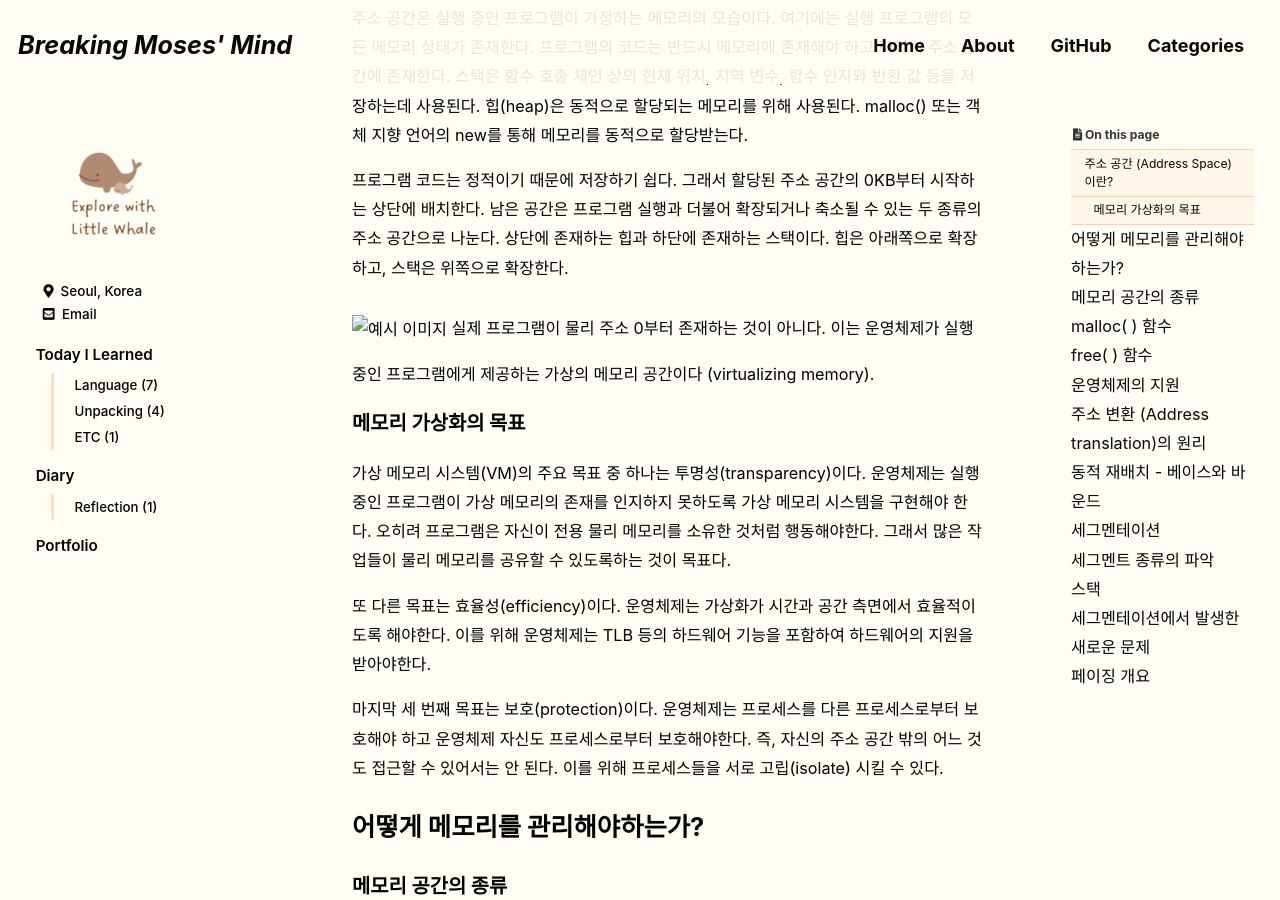
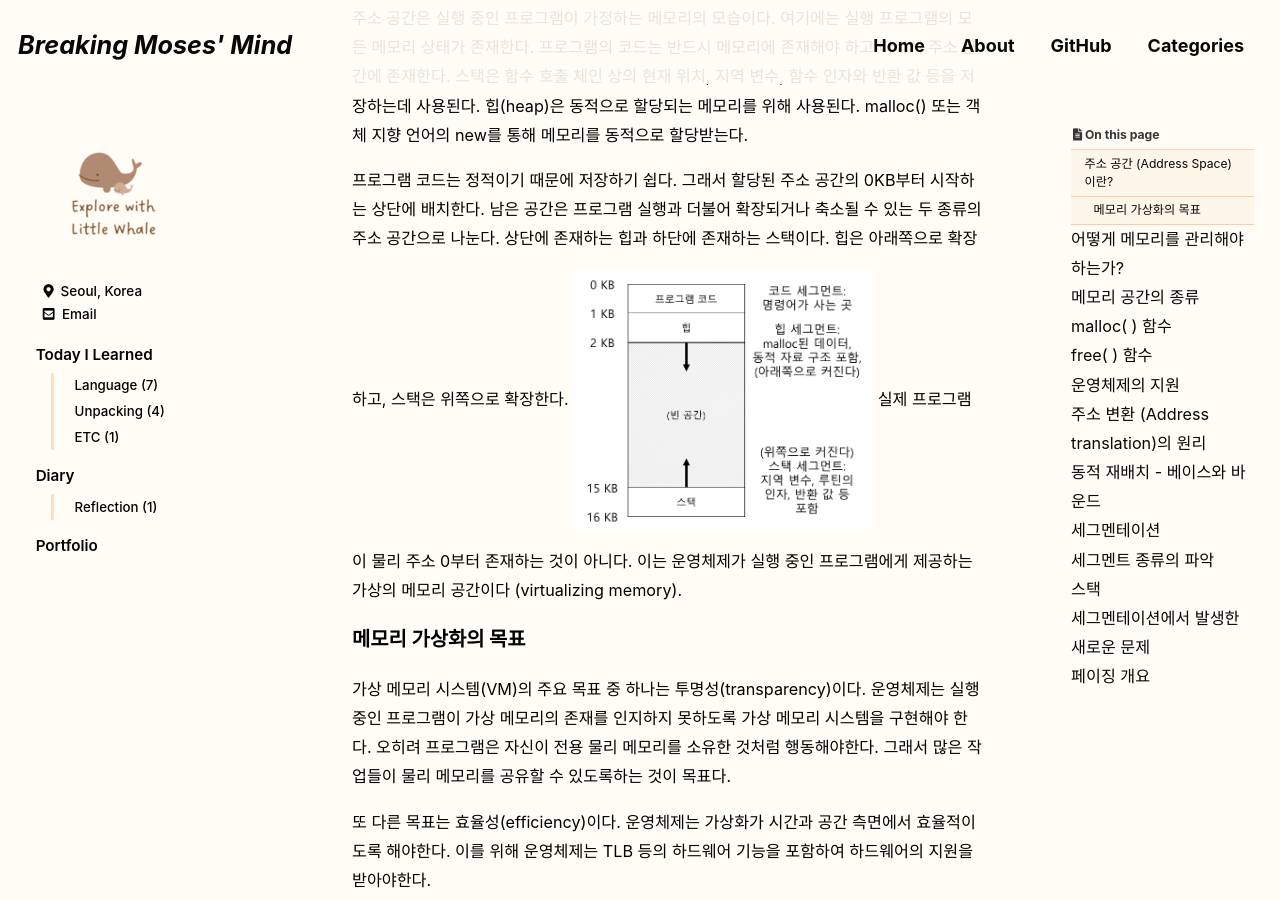
Before and after one commit to moset1/moset1.github.io, a Jekyll site: the page built from _posts/2025-07-17-unpacking-[OS]VM-BBtoSegmentation.md, in a window 1280 px wide and 900 px high, scrolled down 440 px. Built offline with Jekyll 4.4.1, drawn with Linux system fonts in a browser that asks for light colours; cached includes are drawn as plain includes; some web fonts are replaced; comment, search, counter and statistics services are not loaded.

Commit message:
add posts

```diff
--- a/_posts/2025-07-17-unpacking-[OS]VM-BBtoSegmentation.md
+++ b/_posts/2025-07-17-unpacking-[OS]VM-BBtoSegmentation.md
@@ -20,8 +20,7 @@ last_modified_at: 2025-07-15
 주소 공간은 실행 중인 프로그램이 가정하는 메모리의 모습이다.  여기에는 실행 프로그램의 모든 메모리 상태가 존재한다. 프로그램의 코드는 반드시 메모리에 존재해야 하고 따라서 주소 공간에 존재한다. 스택은 함수 호출 체인 상의 현재 위치, 지역 변수, 함수 인자와 반환 값 등을 저장하는데 사용된다. 힙(heap)은 동적으로 할당되는 메모리를 위해 사용된다. malloc() 또는 객체 지향 언어의 new를 통해 메모리를 동적으로 할당받는다.
 
 프로그램 코드는 정적이기 때문에 저장하기 쉽다. 그래서 할당된 주소 공간의 0KB부터 시작하는 상단에 배치한다. 남은 공간은 프로그램 실행과 더불어 확장되거나 축소될 수 있는 두 종류의 주소 공간으로 나눈다. 상단에 존재하는 힙과 하단에 존재하는 스택이다.  힙은 아래쪽으로 확장하고, 스택은 위쪽으로 확장한다.
-
-![예시 이미지](../assets/images/posts_img/unpacking/vm1-1.png)
+<img src="{{ "/assets/images/posts_img/unpacking/vm1-1.png" | relative_url }}" alt="주소 공간 예시" width="300">
 실제 프로그램이 물리 주소 0부터 존재하는 것이 아니다. 이는 운영체제가 실행 중인 프로그램에게 제공하는 가상의 메모리 공간이다 (virtualizing memory).
 
 ### 메모리 가상화의 목표
@@ -92,7 +91,7 @@ physical address = virtual address + base
 
 아이디어는 하나의 베이스와 바운드 쌍만 존재하는 것이 아니라 주소 공간의 논리적인 세그먼트(segment)마다 베이스와 바운드 쌍이 존재하는 것이다. 예를 들어 코드, 스택, 힙 세 종류의 세그먼트가 주소 공간에 존재하면, 3개 베이스와 바운드 쌍이 존재한다.
 
-<img src="../assets/images/posts_img/unpacking/vm1-5.png" width="600" height="500">
+<img src="{{ "/assets/images/posts_img/unpacking/vm1-5.png" | relative_url }}" alt="세그멘테이션 예시" width="600">
 
 
 예를 들어, 가상 주소 100번지는 코드 세그멘트에 속한다. 참조가 일어나면 하드웨어는 베이스 값에 이 세그먼트의 오프셋(100)을 더해 물리 주소는 100 + 32KB = 32868이된다. 그 후 주소가 범위(2KB) 내에 있는지 검사하고, 범위 내에 있을 경우 물리 메모리 주소 32868을 읽는다.
@@ -128,7 +127,7 @@ physical address = virtual address + base
 두 번째 문제는 미사용 중인 물리 메모리 공간의 관리이다. 새로운 주소 공간이 생성되면 운영체제는 이 공간의 세그멘트를 위한 비어있는 물리 메모리 영역을 찾을 수 있어야 한다.
 
 물리 메모리가 빠르게 작은 크기의 빈 공간들로 채워지는 것이 일반적인 문제이다. 이렇게 해서 생기는 작은 빈 공간들은 새로 생겨나는 세그멘트에 할당하기도 힘들고, 기존 세그멘트를 확장하는 데도 도움이 되지 않는다. 이를 외부 단편화 (external fragmentation) 이라 부른다.
-<img src="../assets/images/posts_img/unpacking/vm1-6.png" width="400" height="300">
+<img src="{{ "/assets/images/posts_img/unpacking/vm1-6.png" | relative_url }}" alt="외부 단편화 예시" width="400">
 
 
 이 문제의 해결책 중 한 가지는 기존의 세그멘트를 정리하여 물리 메모리를 압축하는 것이다. 하지만 세그멘트 복사는 메모리에 부하가 크고 긴 프로세서 시간을 사용하기 때문에 비용이 많이 든다.
```
